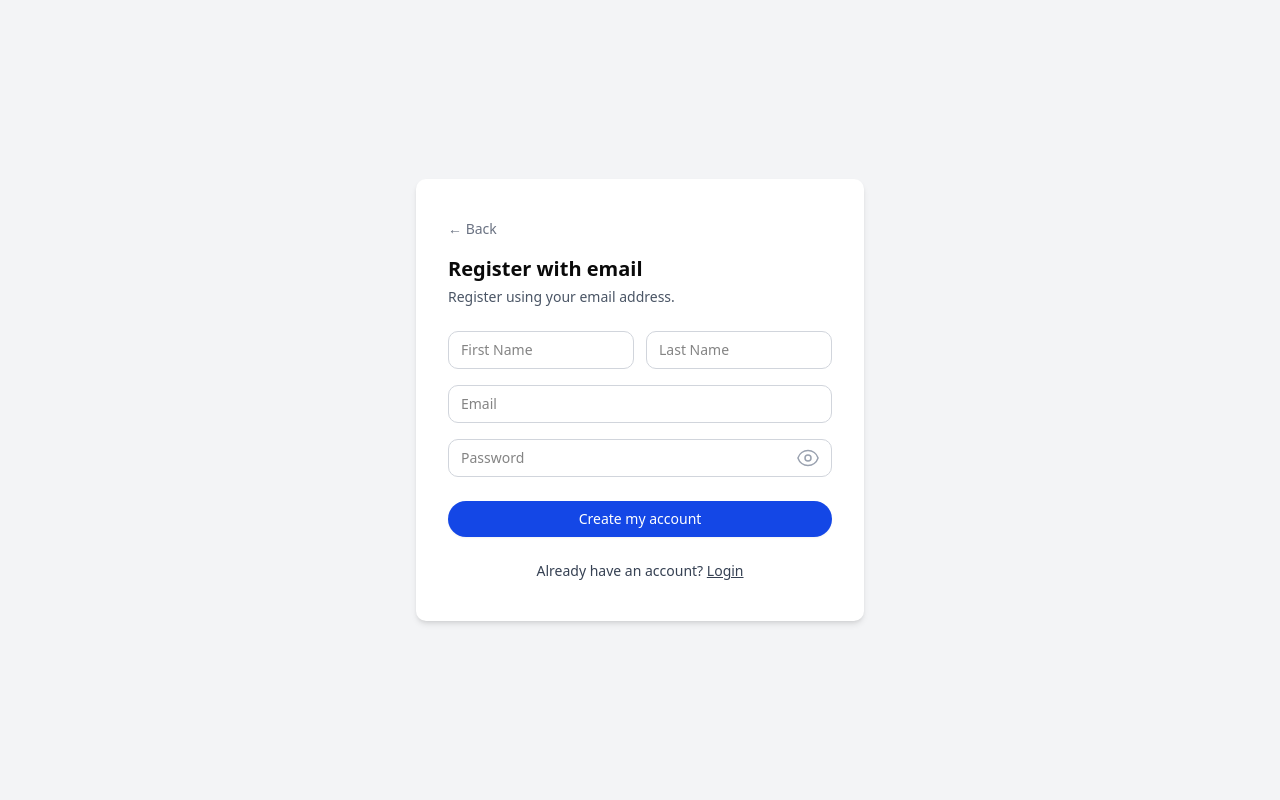
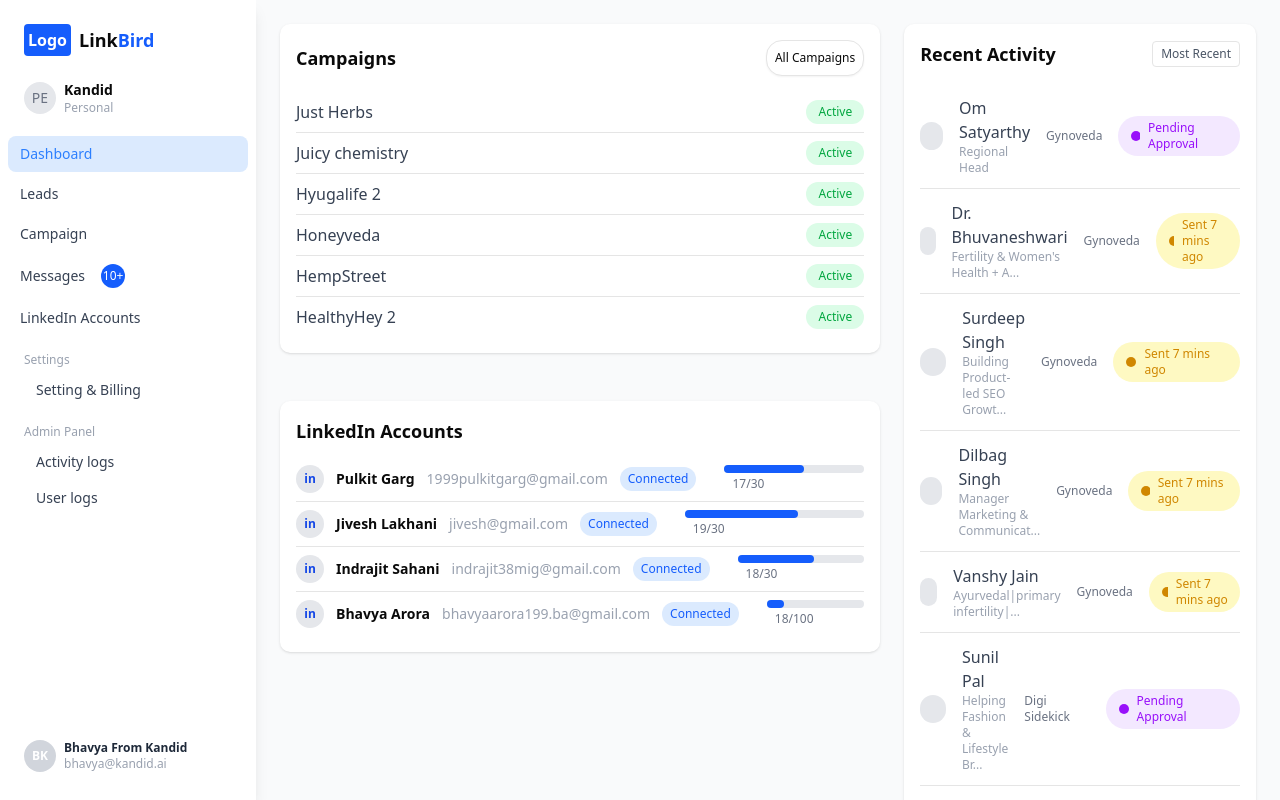
Before and after one commit to ParasharDeb/Kandid-assignment, a Next.js app: page / in a window 1280 px wide. Shown: the top 800 px of the page. Built offline with nearby package versions, Linux system fonts and the light colour scheme.

Commit message:
added Dashboard

```diff
--- /dev/null
+++ b/app/maincomps/Leftnav.tsx
@@ -0,0 +1,74 @@
+'use client'
+import Link from "next/link";
+
+export default function LeftNavigation() {
+  return (
+    <aside className="bg-white h-screen w-64 shadow-lg flex flex-col py-6">
+      {/* Logo */}
+      <div className="flex items-center gap-2 px-6 mb-6">
+        <div className="bg-blue-600 rounded p-1">
+          <span className="text-white font-bold">Logo</span>
+        </div>
+        <span className="font-bold text-lg">
+          Link<span className="text-blue-600">Bird</span>
+        </span>
+      </div>
+      {/* User */}
+      <div className="px-6 mb-4">
+        <div className="flex items-center gap-2 mb-1">
+          <div className="bg-gray-200 rounded-full w-8 h-8 flex items-center justify-center text-gray-500 text-sm select-none">PE</div>
+          <div>
+            <span className="block font-semibold text-sm">Kandid</span>
+            <span className="block text-xs text-gray-400">Personal</span>
+          </div>
+        </div>
+      </div>
+      {/* Navigation */}
+      <nav className="px-2 mb-4">
+        <ul className="space-y-1 text-sm">
+          <li>
+            <Link href="#" className="flex items-center bg-blue-100 rounded-md font-medium px-3 py-2 text-blue-500 gap-2">
+              Dashboard
+            </Link>
+          </li>
+          <li>
+            <Link href="#" className="flex items-center px-3 py-2 gap-2 text-gray-700">Leads</Link>
+          </li>
+          <li>
+            <Link href="#" className="flex items-center px-3 py-2 gap-2 text-gray-700">Campaign</Link>
+          </li>
+          <li>
+            <Link href="#" className="flex items-center px-3 py-2 gap-2 text-gray-700">
+              Messages
+              <span className="ml-2 bg-blue-600 text-white rounded-full w-6 h-6 flex items-center justify-center text-xs">10+</span>
+            </Link>
+          </li>
+          <li>
+            <Link href="#" className="flex items-center px-3 py-2 gap-2 text-gray-700">LinkedIn Accounts</Link>
+          </li>
+        </ul>
+      </nav>
+      {/* Settings */}
+      <div className="px-6 mb-4">
+        <div className="text-xs text-gray-400 mb-1">Settings</div>
+        <Link href="#" className="block px-3 py-2 rounded hover:bg-gray-100 text-gray-700 text-sm">Setting & Billing</Link>
+      </div>
+      {/* Admin Panel */}
+      <div className="px-6 mb-4">
+        <div className="text-xs text-gray-400 mb-1">Admin Panel</div>
+        <Link href="#" className="block px-3 py-2 rounded hover:bg-gray-100 text-gray-700 text-sm">Activity logs</Link>
+        <Link href="#" className="block px-3 py-2 rounded hover:bg-gray-100 text-gray-700 text-sm">User logs</Link>
+      </div>
+      {/* Footer */}
+      <div className="mt-auto px-6">
+        <div className="flex items-center gap-2 mb-1 mt-16">
+          <div className="bg-gray-300 font-bold rounded-full w-8 h-8 flex items-center justify-center text-xs text-white select-none">BK</div>
+          <div>
+            <span className="block text-gray-800 text-xs font-semibold">Bhavya From Kandid</span>
+            <span className="block text-xs text-gray-400">bhavya@kandid.ai</span>
+          </div>
+        </div>
+      </div>
+    </aside>
+  );
+}
--- /dev/null
+++ b/app/maincomps/dashboard-campaigns.tsx
@@ -0,0 +1,25 @@
+'use client'
+import { Button } from "@/components/ui/button";
+
+const campaigns = [
+  "Just Herbs", "Juicy chemistry", "Hyugalife 2", "Honeyveda", "HempStreet", "HealthyHey 2"
+];
+
+export default function CampDashboard() {
+  return (
+    <section className="bg-white shadow rounded-lg p-4 mb-6">
+      <div className="flex justify-between items-center mb-4">
+        <h2 className="font-bold text-lg">Campaigns</h2>
+        <Button variant="outline" className="text-xs px-2 py-1">All Campaigns</Button>
+      </div>
+      <ul>
+        {campaigns.map((item, idx) => (
+          <li key={idx} className="flex justify-between items-center py-2 border-b last:border-b-0">
+            <span className="font-medium text-gray-700">{item}</span>
+            <span className="px-3 py-1 rounded-full bg-green-100 text-green-600 text-xs">Active</span>
+          </li>
+        ))}
+      </ul>
+    </section>
+  );
+}
--- /dev/null
+++ b/app/maincomps/dashboard-linkedin.tsx
@@ -0,0 +1,37 @@
+'use client'
+
+const linkedinAccounts = [
+  { name: "Pulkit Garg", email: "1999pulkitgarg@gmail.com", requests: 17, total: 30, status: "Connected" },
+  { name: "Jivesh Lakhani", email: "jivesh@gmail.com", requests: 19, total: 30, status: "Connected" },
+  { name: "Indrajit Sahani", email: "indrajit38mig@gmail.com", requests: 18, total: 30, status: "Connected" },
+  { name: "Bhavya Arora", email: "bhavyaarora199.ba@gmail.com", requests: 18, total: 100, status: "Connected" }
+];
+
+export default function LinkedinAccs() {
+  return (
+    <section className="bg-white shadow rounded-lg p-4">
+      <h2 className="font-bold text-lg mb-3">LinkedIn Accounts</h2>
+      <ul>
+        {linkedinAccounts.map((acc, idx) => (
+          <li key={idx} className="flex items-center gap-3 py-2 border-b last:border-b-0 text-sm">
+            <div className="w-7 h-7 rounded-full bg-gray-200 flex items-center justify-center">
+              <span className="font-bold text-blue-700 text-xs">in</span>
+            </div>
+            <span className="font-bold">{acc.name}</span>
+            <span className="text-gray-400">{acc.email}</span>
+            <span className="px-2 py-1 rounded-full bg-blue-100 text-blue-600 text-xs">{acc.status}</span>
+            <div className="flex-1 ml-4">
+              <div className="w-full bg-gray-200 h-2 rounded-full">
+                <div
+                  className="bg-blue-600 h-2 rounded-full"
+                  style={{ width: `${(acc.requests / acc.total) * 100}%` }}
+                />
+              </div>
+              <span className="text-xs text-gray-500 ml-2">{acc.requests}/{acc.total}</span>
+            </div>
+          </li>
+        ))}
+      </ul>
+    </section>
+  );
+}
--- /dev/null
+++ b/app/maincomps/dashboard-recents.tsx
@@ -0,0 +1,64 @@
+'use client'
+
+type Activity = {
+  name: string;
+  role: string;
+  campaign: string;
+  status: string;
+};
+
+const activities: Activity[] = [
+  { name: "Om Satyarthy", role: "Regional Head", campaign: "Gynoveda", status: "Pending Approval" },
+  { name: "Dr. Bhuvaneshwari", role: "Fertility & Women's Health + A...", campaign: "Gynoveda", status: "Sent 7 mins ago" },
+  { name: "Surdeep Singh", role: "Building Product-led SEO Growt...", campaign: "Gynoveda", status: "Sent 7 mins ago" },
+  { name: "Dilbag Singh", role: "Manager Marketing & Communicat...", campaign: "Gynoveda", status: "Sent 7 mins ago" },
+  { name: "Vanshy Jain", role: "Ayurvedal|primary infertility|...", campaign: "Gynoveda", status: "Sent 7 mins ago" },
+  { name: "Sunil Pal", role: "Helping Fashion & Lifestyle Br...", campaign: "Digi Sidekick", status: "Pending Approval" },
+  { name: "Utkarsh K.", role: "Airbnb Host | Ex-The Skin Story", campaign: "The Skin story", status: "Do Not Contact" },
+  { name: "Shreya Ramakrishna", role: "Deputy Manager - Founder's Off...", campaign: "Pokonut", status: "Followup 10 mins ago" },
+  { name: "Deepak Kumar", role: "Deputy manager", campaign: "", status: "Sent 7 mins ago" },
+];
+
+export default function RecentDashboard() {
+  return (
+    <div className="bg-white shadow rounded-lg p-4 flex-1">
+      <div className="flex justify-between items-center mb-4">
+        <h2 className="font-bold text-lg">Recent Activity</h2>
+        <button className="border px-2 py-1 text-xs rounded text-gray-600">Most Recent</button>
+      </div>
+      <ul>
+        {activities.map((a, idx) => (
+          <li key={idx} className="flex items-center py-3 border-b last:border-b-0 gap-4">
+            <div className="w-7 h-7 rounded-full bg-gray-200 flex items-center justify-center"/>
+            <div className="flex flex-col flex-1">
+              <span className="font-medium text-gray-700">{a.name}</span>
+              <span className="text-xs text-gray-400">{a.role}</span>
+            </div>
+            <span className="text-xs text-gray-500">{a.campaign}</span>
+            {a.status === "Pending Approval" ? (
+              <span className="px-3 py-1 rounded-full bg-purple-100 text-purple-600 text-xs flex items-center gap-1">
+                <svg width="12" height="12" fill="currentColor" className="mr-1">
+                  <circle cx="6" cy="6" r="5" />
+                </svg>
+                Pending Approval
+              </span>
+            ) : a.status.startsWith("Sent") ? (
+              <span className="px-3 py-1 rounded-full bg-yellow-100 text-yellow-600 text-xs flex items-center gap-1">
+                <svg width="12" height="12" fill="currentColor" className="mr-1">
+                  <circle cx="6" cy="6" r="5" />
+                </svg>
+                {a.status}
+              </span>
+            ) : a.status === "Do Not Contact" ? (
+              <span className="px-3 py-1 rounded-full bg-gray-100 text-gray-600 text-xs">Do Not Contact</span>
+            ) : a.status.startsWith("Followup") ? (
+              <span className="px-3 py-1 rounded-full bg-blue-100 text-blue-600 text-xs">{a.status}</span>
+            ) : (
+              <span className="px-3 py-1 rounded-full bg-yellow-100 text-yellow-600 text-xs">{a.status}</span>
+            )}
+          </li>
+        ))}
+      </ul>
+    </div>
+  );
+}
--- /dev/null
+++ b/app/maincomps/dashboard.tsx
@@ -0,0 +1,20 @@
+'use client'
+import LeftNavigation from "../maincomps/Leftnav";
+import CampDashboard from "../maincomps/dashboard-campaigns";
+import LinkedinAccs from "../maincomps/dashboard-linkedin";
+import RecentDashboard from "../maincomps/dashboard-recents";
+
+export default function Dashboard() {
+  return (
+    <div className="min-h-screen bg-gray-50 flex">
+      <LeftNavigation />
+      <main className="flex-1 p-6 flex gap-6">
+        <div className="w-2/3 flex flex-col gap-6">
+          <CampDashboard />
+          <LinkedinAccs />
+        </div>
+        <RecentDashboard />
+      </main>
+    </div>
+  );
+}
--- a/app/page.tsx
+++ b/app/page.tsx
@@ -1,13 +1,12 @@
-
+'use client'
 import Authpage from "./maincomps/authpage";
+import Dashboard from "./maincomps/dashboard";
 import EmailAuth from "./maincomps/emailauth";
 import Register from "./maincomps/register";
 export default function Home() {
   return (
     <div>
-      {/* Landing page logic */}
-      <Register/>
-      <EmailAuth/>
+      <Dashboard />
     </div>
   );
 }
--- a/package.json
+++ b/package.json
@@ -10,6 +10,7 @@
   },
   "dependencies": {
     "@radix-ui/react-slot": "^1.2.3",
+    "better-auth": "^1.3.8",
     "class-variance-authority": "^0.7.1",
     "clsx": "^2.1.1",
     "lucide-react": "^0.542.0",
```
Also changed, not shown: 1 other file (tests, documents, lock files or other folders).
